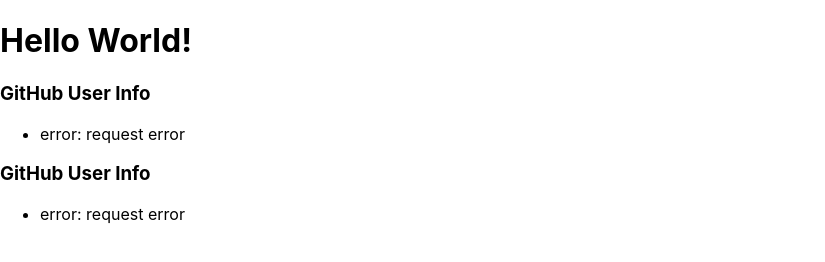
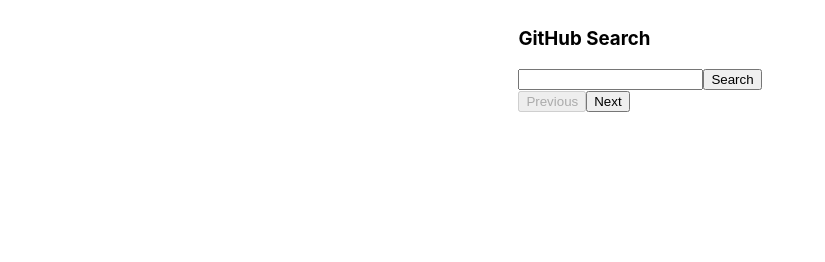
Before and after one commit to sobkiv/github-search-sobkiv, a React app: page / in a window 1280 px wide. Shown: the whole page, without its empty margins (0-825 px from the left). Built offline with nearby package versions, Linux system fonts and the light colour scheme; no server answers.

Commit message:
Made task

```diff
--- /dev/null
+++ b/src/components/App/App.js
@@ -0,0 +1,12 @@
+import Input from "../Input/Input";
+
+function App() {
+    return (
+      <div>
+        <h3>GitHub Search</h3>
+        <Input />
+      </div>
+    );
+  }
+
+  export default App;
--- a/src/components/App/index.js
+++ /dev/null
@@ -1,13 +0,0 @@
-import Info from "../Info";
-
-function App() {
-    return (
-      <div className="App">
-        <h1>Hello World!</h1>
-        <Info user="yurkovskiy" />
-        <Info user="mplesha" />
-      </div>
-    );
-  }
-
-  export default App;
--- a/src/components/Info/index.js
+++ /dev/null
@@ -1,37 +0,0 @@
-import { Component } from "react";
-import getGitHubUser from "../../services/DataService";
-
-class Info extends Component {
-
-  constructor(props) {
-    super(props);
-    this.state = {};
-  }
-
-  componentDidMount() {
-    getGitHubUser(this.props.user)
-      .then((response) => {
-        this.setState(response.data);
-      })
-      .catch((error) => {
-        this.setState({ error: "request error" });
-      });
-  }
-
-  render() {
-    return (
-      <div>
-        <h3>GitHub User Info</h3>
-        <ul>
-          {Object.keys(this.state).map((i) => (
-            <li key={i}>
-              {i}: {this.state[i]}
-            </li>
-          ))}
-        </ul>
-      </div>
-    );
-  }
-}
-
-export default Info;
--- /dev/null
+++ b/src/components/Input/Input.js
@@ -0,0 +1,23 @@
+import React, { useState } from 'react';
+import Search from "../Search/Search";
+
+export default function Input() {
+	const [input, setInput] = useState(null);
+	const [request, setRequest] = useState(null);
+
+	const inputHandler = (e) => {
+		setInput(e.target.value);
+	};
+
+	const clickHandler = () => {
+		setRequest(input);
+	};
+
+  return (
+    <div>
+			<input onChange={(e) => inputHandler(e)}></input>
+			<button onClick={clickHandler}>Search</button>
+      <Search request={request} />
+    </div>
+  )
+};
--- /dev/null
+++ b/src/components/Search/Search.js
@@ -0,0 +1,46 @@
+import React, { useEffect, useState } from 'react';
+import gitHubSearch from '../../services/DataService';
+
+export default function Search({ request }) {
+  const [searchResults, setSearchResults] = useState(null);
+  const [page, setPage] = useState(1);
+  let [numeration, setNumeration] = useState(0)
+
+  useEffect(() => {
+    if (request !== null) {
+      gitHubSearch(`${request}+sort:stars&per_page=20&page=${page}`)
+      .then(response => {
+        setSearchResults(response.data.items);
+      })
+      .catch(error => {
+        console.log(error);
+        setSearchResults([{ name: "403 Forbidden. Please wait few seconds, reload and try again"}]);
+        setNumeration(0);
+      });
+    }
+  }, [request, page]);
+
+  const handleNextPage = () => {
+    setPage(page + 1);
+    setNumeration(prev => prev + 20);
+  };
+
+  const handlePreviousPage = () => {
+    setPage(page - 1);
+    setNumeration(prev => prev - 20);
+  };
+  console.log(searchResults);
+  return (
+    <div>
+        {searchResults && searchResults.map(item => (
+          <div key={item.id}>
+            {++numeration}. <a href={item.html_url}>{item.name}</a>
+          </div>
+        ))}
+      <div>
+        <button disabled={page === 1} onClick={handlePreviousPage}>Previous</button>
+        <button disabled={searchResults !== null && searchResults.length < 20} onClick={handleNextPage}>Next</button>
+      </div>
+    </div>
+  );
+}
--- a/src/index.css
+++ b/src/index.css
@@ -1,5 +1,6 @@
 body {
-  margin: 0;
+  display: flex;
+  justify-content: center;
   font-family: -apple-system, BlinkMacSystemFont, 'Segoe UI', 'Roboto', 'Oxygen',
     'Ubuntu', 'Cantarell', 'Fira Sans', 'Droid Sans', 'Helvetica Neue',
     sans-serif;
--- a/src/index.js
+++ b/src/index.js
@@ -1,7 +1,7 @@
 import React from 'react';
 import ReactDOM from 'react-dom';
 import './index.css';
-import App from "./components/App";
+import App from "./components/App/App";
 import reportWebVitals from './reportWebVitals';
 
 ReactDOM.render(
@@ -11,7 +11,4 @@
   document.getElementById('root')
 );
 
-// If you want to start measuring performance in your app, pass a function
-// to log results (for example: reportWebVitals(console.log))
-// or send to an analytics endpoint. Learn more: https://bit.ly/CRA-vitals
 reportWebVitals();
--- a/src/services/DataService/index.js
+++ b/src/services/DataService/index.js
@@ -1,8 +1,8 @@
 import axios from 'axios';
 
-async function getGitHubUser(user) {
-  const URI = `https://api.github.com/users/${user}`;
-  return await axios.get(URI);
+async function gitHubSearch(request) {
+  const URL = `https://api.github.com/search/repositories?q=${request}`;
+  return await axios.get(URL);
 }
 
-export default getGitHubUser;
+export default gitHubSearch;
```
Also changed, not shown: src/setupTests.js (+0 -4 lines), 1 other file.
